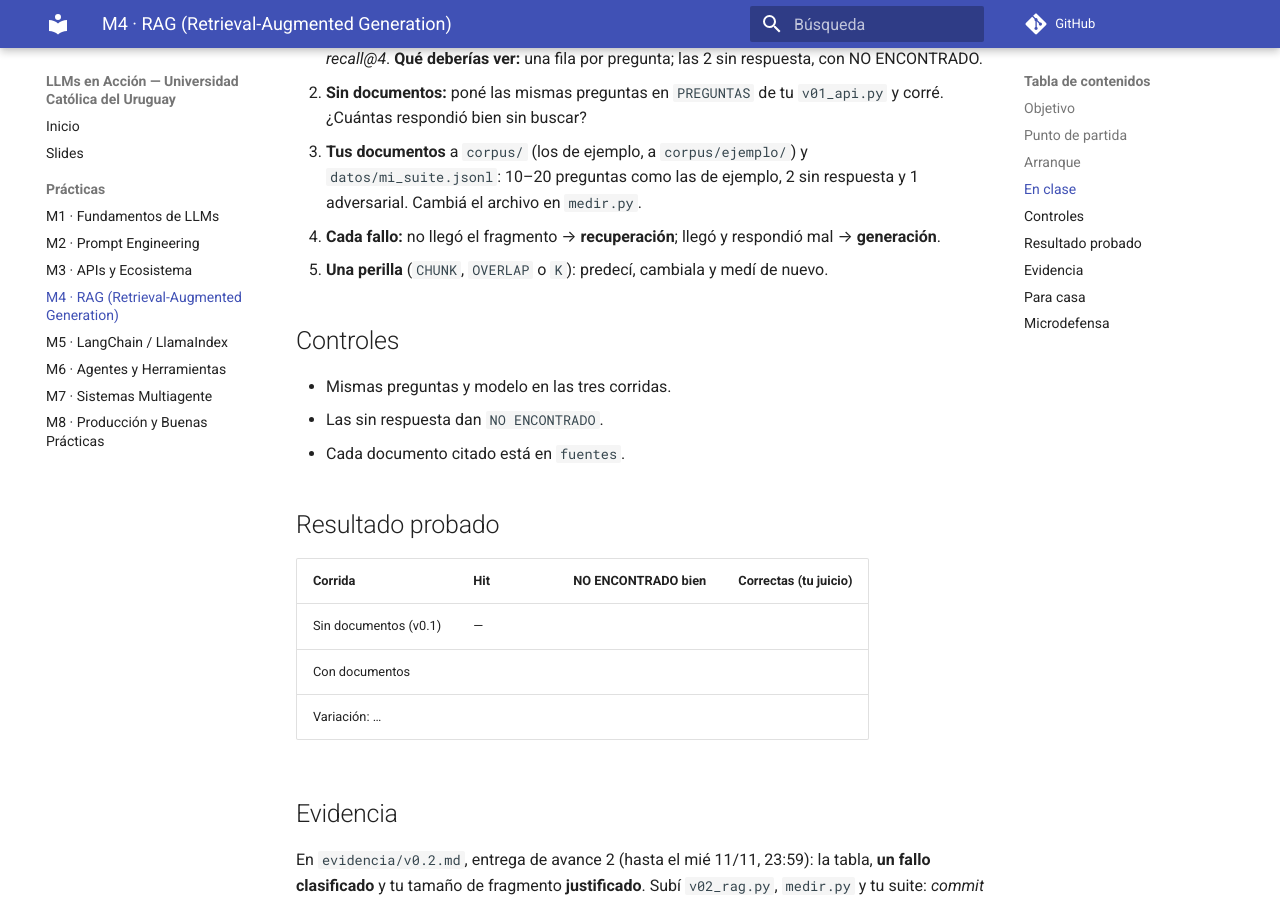
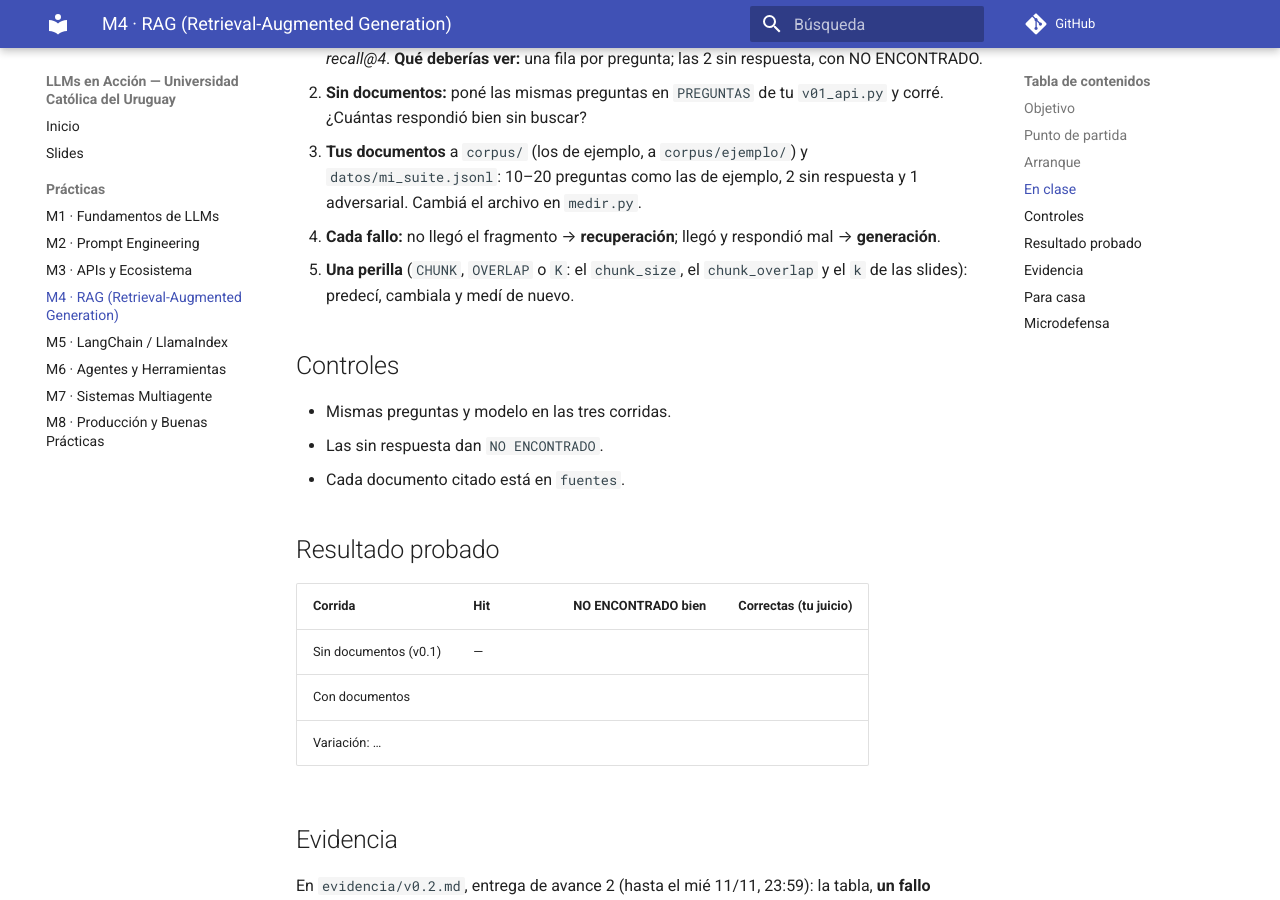
Before and after one commit to JuanFKurucz/ucu-la, an MkDocs documentation site: the page built from docs/practicas/m4-v02-rag.md, in a window 1280 px wide and 900 px high, scrolled down 2468 px. Built offline with MkDocs 1.6.1 and Material for MkDocs 9.7.7, drawn with Linux system fonts in a browser that asks for light colours; comment, search, counter and statistics services are not loaded.

Commit message:
Práctica M4: CHUNK, OVERLAP y K con sus nombres de las slides
Co-Authored-By: Claude Opus 5.5 <noreply@anthropic.com>

```diff
--- a/docs/practicas/m4-v02-rag.md
+++ b/docs/practicas/m4-v02-rag.md
@@ -90,7 +90,7 @@ RAG es filtrar antes del reporte: primero un `WHERE` que trae los fragmentos má
 2. **Sin documentos:** poné las mismas preguntas en `PREGUNTAS` de tu `v01_api.py` y corré. ¿Cuántas respondió bien sin buscar?
 3. **Tus documentos** a `corpus/` (los de ejemplo, a `corpus/ejemplo/`) y `datos/mi_suite.jsonl`: 10–20 preguntas como las de ejemplo, 2 sin respuesta y 1 adversarial. Cambiá el archivo en `medir.py`.
 4. **Cada fallo:** no llegó el fragmento → **recuperación**; llegó y respondió mal → **generación**.
-5. **Una perilla** (`CHUNK`, `OVERLAP` o `K`): predecí, cambiala y medí de nuevo.
+5. **Una perilla** (`CHUNK`, `OVERLAP` o `K`: el `chunk_size`, el `chunk_overlap` y el `k` de las slides): predecí, cambiala y medí de nuevo.
 
 ## Controles
 
```
